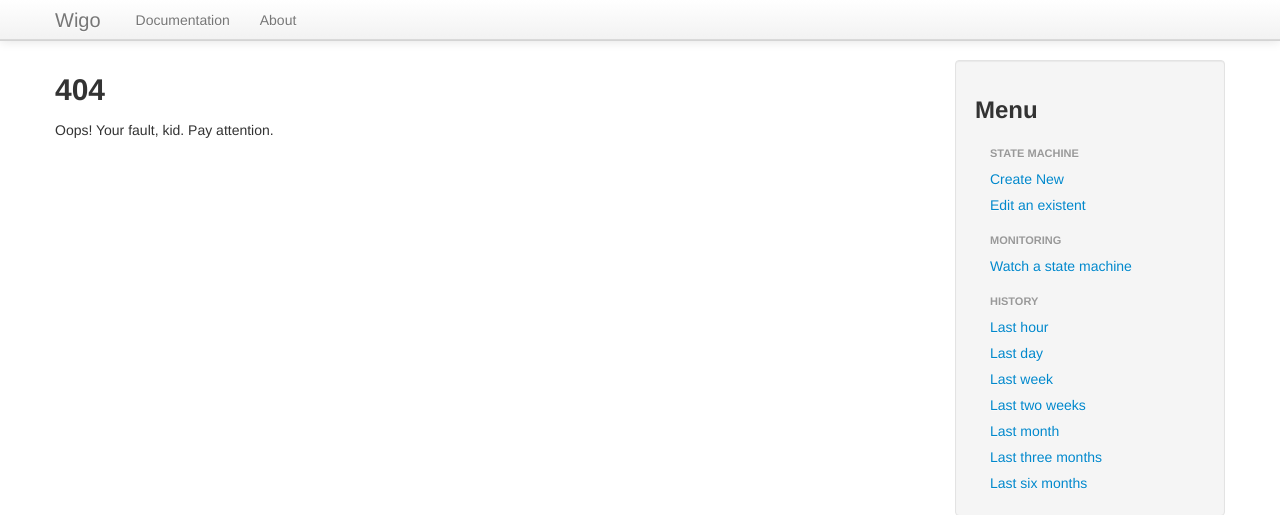
After one commit to leandrosilva/wigo, a Flask app: template templates/404.html in a window 1280 px wide. The commit adds this page. Shown: the top 515 px of the page. Run offline with Flask 2, Linux system fonts and the light colour scheme; the template is opened without the code that fills it, so the values that code supplies are empty.

Commit message:
added 404 and 500 default treatment

```diff
--- /dev/null
+++ b/templates/404.html
@@ -0,0 +1,5 @@
+{% extends "layout.html" %}
+{% block body %}
+    <h2>404</h2>
+    Oops! Your fault, kid. Pay attention.
+{% endblock %}
--- /dev/null
+++ b/templates/500.html
@@ -0,0 +1,5 @@
+{% extends "layout.html" %}
+{% block body %}
+    <h2>500</h2>
+    Ohhh! My fault, buddy. So sorry!
+{% endblock %}
--- a/wigo.py
+++ b/wigo.py
@@ -18,11 +18,41 @@ app = Flask(__name__)
 app.config.from_object('wigo.config.DefaultSettings')
 app.config.from_envvar('WIGO_SETTINGS', silent=True)
 
+#
+# General
+#
+
 @app.route('/')
 def home():
-    return render_template('home.html')
+    return redirect(url_for('dashboard_index'))
 
-### Here we go!
+@app.errorhandler(404)
+def not_found(error):
+    return render_template('404.html'), 404
+
+@app.errorhandler(500)
+def internal_server_error(error):
+    return render_template('500.html'), 500
+
+#
+# Dashboard
+#
+
+@app.route('/dashboard')
+def dashboard_index():
+    return render_template('dashboard/index.html')
+
+#
+# API
+#
+
+@app.route('/api/ping')
+def api_ping():
+    return '{return: pong}'
+
+#
+# Here we go!
+#
 
 if __name__ == '__main__':
     app.run()
```
Also changed, not shown: templates/dashboard/index.html (line endings or trailing spaces).
